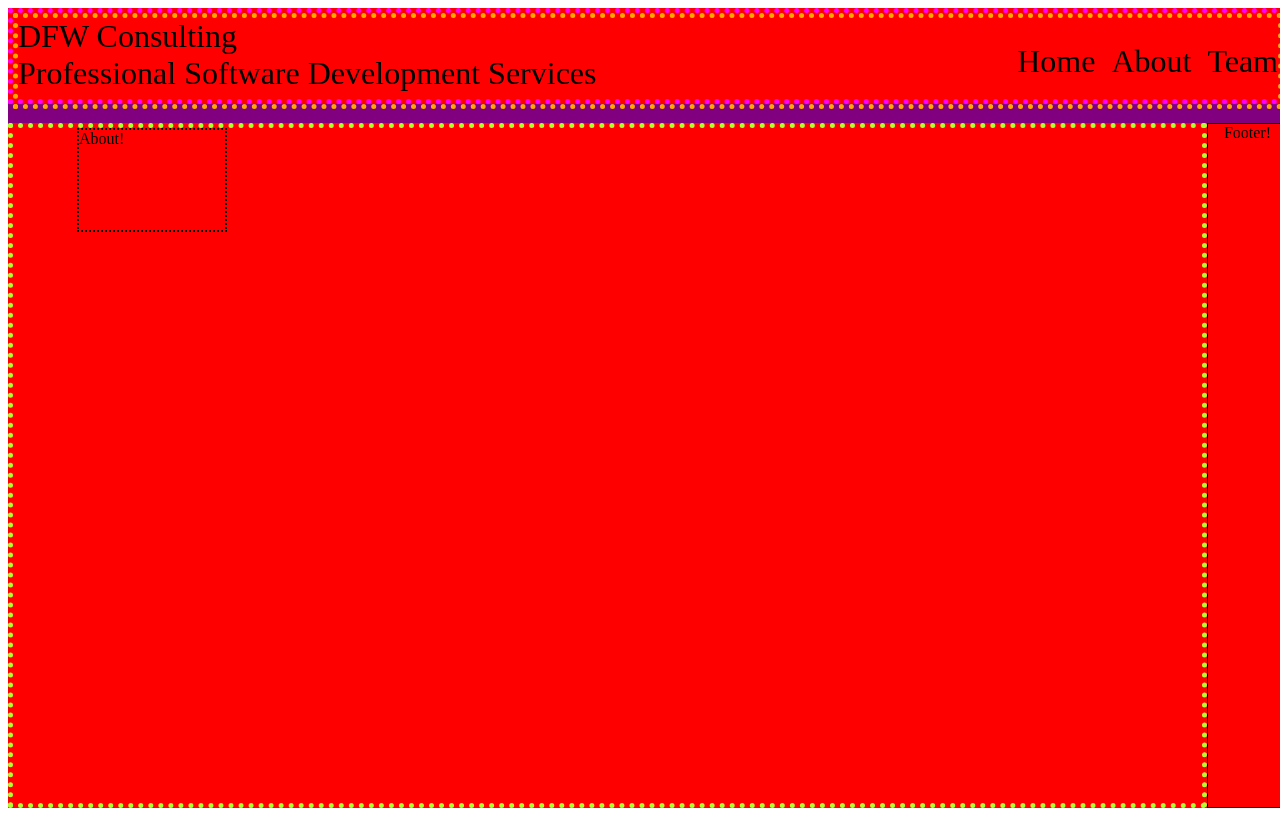
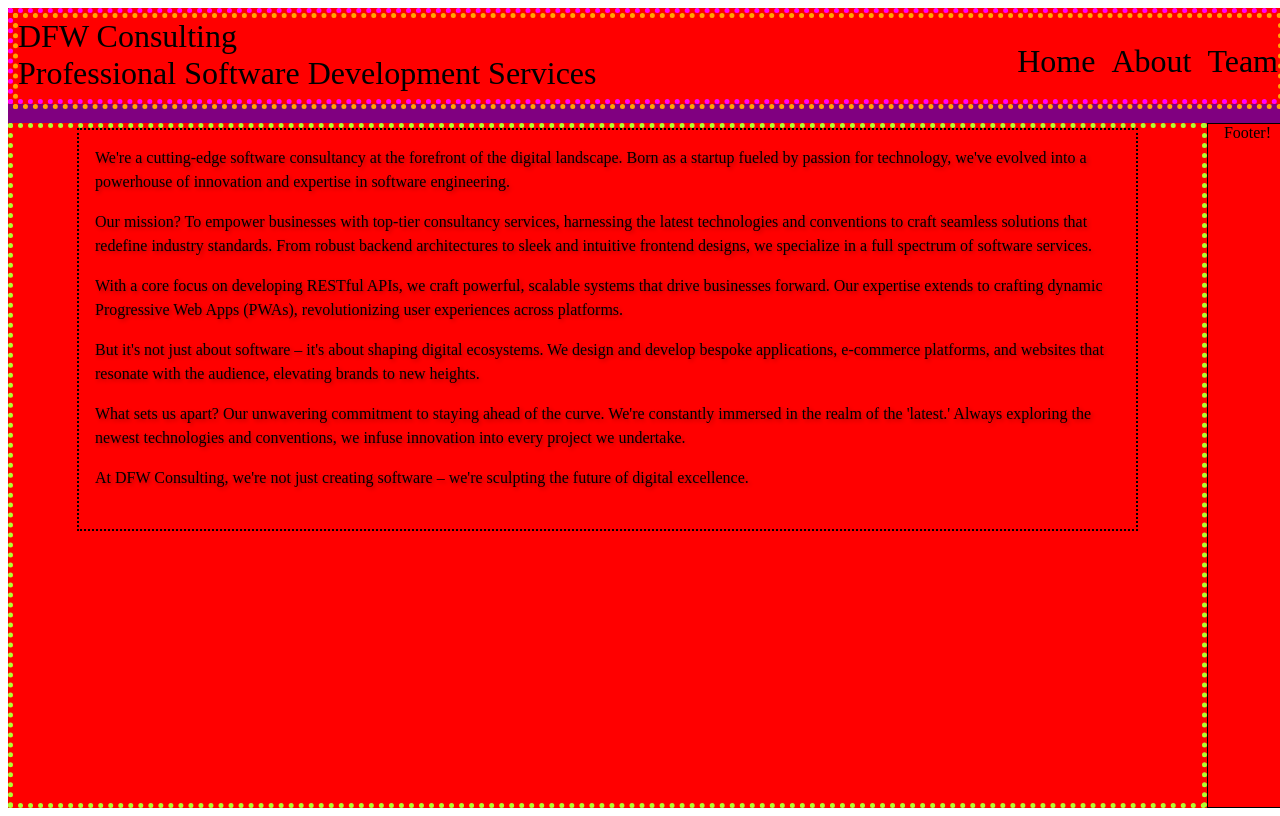
Before and after one commit to DFW-Software-Consulting/dfw-consulting, a React (Create React App) app: page /about in a window 1280 px wide. Built offline with nearby package versions, Linux system fonts and the light colour scheme.

Commit message:
feat: #49 about page styles and content

```diff
--- /dev/null
+++ b/src/assets/styles/about.css
@@ -0,0 +1,32 @@
+
+/* desktop */
+@media (width >= 1280px) {
+    .paragraphCard {
+        grid-column: span var(--deskCols);
+        background-color: red;
+    }
+}
+
+/* tablet */
+@media (width < 1280px) {
+    .paragraphCard {
+        grid-column: span var(--tabletCols);
+        background-color: yellow;
+    }
+}
+
+/* mobile device */
+@media (width < 768px) {
+    .paragraphCard {
+        grid-column: span var(--mobileCols);
+        background-color: green;
+    }
+}
+
+/* anomalous devices */
+@media (width < 360px) {
+    .paragraphCard {
+        grid-column: span var(--anomCols);
+        background-color: blue;
+    }
+}
--- a/src/containers/About.tsx
+++ b/src/containers/About.tsx
@@ -1,10 +1,23 @@
 import React from 'react';
+import '../assets/styles/about.css'
 
 const About = () => {
 
     return (
         <>
-            <div>About!</div>
+            <div className="paragraphCard">
+                We're a cutting-edge software consultancy at the forefront of the digital landscape. Born as a startup fueled by passion for technology, we've evolved into a powerhouse of innovation and expertise in software engineering.
+                <p />
+                Our mission? To empower businesses with top-tier consultancy services, harnessing the latest technologies and conventions to craft seamless solutions that redefine industry standards. From robust backend architectures to sleek and intuitive frontend designs, we specialize in a full spectrum of software services.
+                <p />
+                With a core focus on developing RESTful APIs, we craft powerful, scalable systems that drive businesses forward. Our expertise extends to crafting dynamic Progressive Web Apps (PWAs), revolutionizing user experiences across platforms.
+                <p />
+                But it's not just about software – it's about shaping digital ecosystems. We design and develop bespoke applications, e-commerce platforms, and websites that resonate with the audience, elevating brands to new heights.
+                <p />
+                What sets us apart? Our unwavering commitment to staying ahead of the curve. We're constantly immersed in the realm of the 'latest.' Always exploring the newest technologies and conventions, we infuse innovation into every project we undertake.
+                <p />
+                At DFW Consulting, we're not just creating software – we're sculpting the future of digital excellence.
+            </div>
         </>
     )
 }
```
